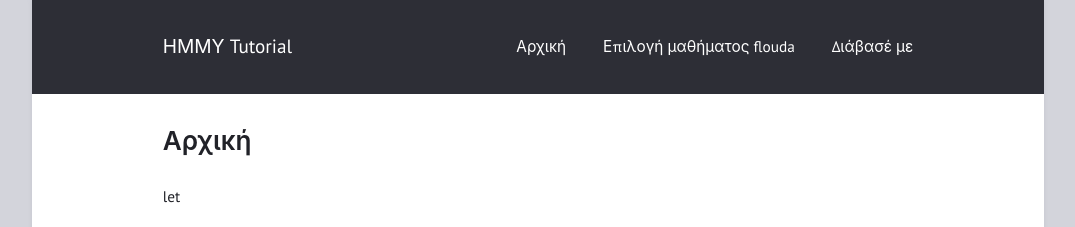
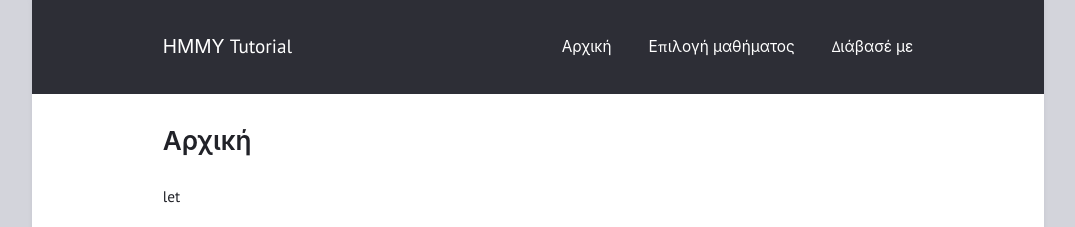
Before and after one commit to Thodoris-Evangelakos/site-test, a Jekyll site: the page built from index.html, in a window 1280 px wide. Shown: the top 227 px of the page, without its empty margins (102-1177 px from the left). Built offline with Jekyll 4.4.1, drawn with Linux system fonts in a browser that asks for light colours.

Commit message:
Update _config.yml

```diff
--- a/_config.yml
+++ b/_config.yml
@@ -17,7 +17,7 @@ minimal: false             # use a dark header
 
 navigation:                # accepts {file, title, url, icon, sidebaricon}
   - {file: "index.html", title: "Αρχική"}
-  - {title: "Επιλογή μαθήματος flouda", file: "sp.md"}
+  - {title: "Επιλογή μαθήματος", file: "sp.md"}
   - {file: "README.md", title: "Διάβασέ με"}
 
 external:                  # shows a footer with social links - for available icons see fontawesome.com/icons
```
